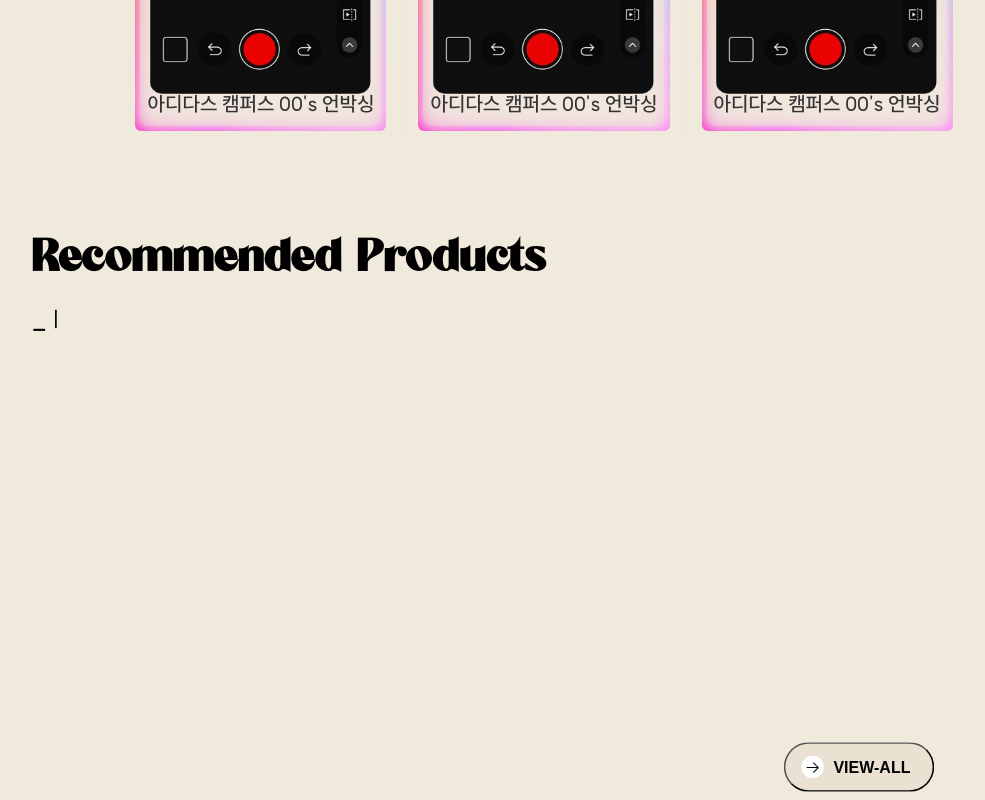
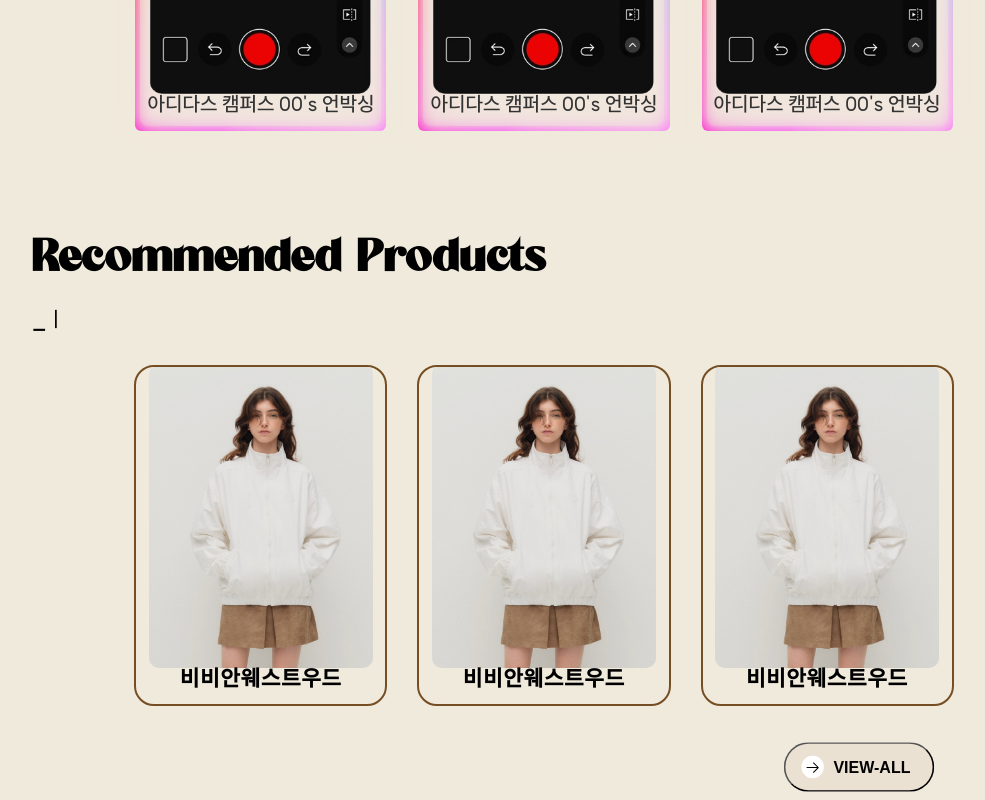
Before and after one commit to SK-Rookies-Final3/FrontEnd, a React (Create React App) app: page / in a window 1280 px wide. Shown: the part 1460-2260 px from the top of the page, without its empty margins (96-1081 px from the left). Built offline with nearby package versions, Linux system fonts and the light colour scheme.

Commit message:
fix: RF-42 <메인페이지 className 수정>

```diff
--- a/src/component/Home.js
+++ b/src/component/Home.js
@@ -244,7 +244,7 @@ function Home() {
 
 
             {/* Product Form */}
-            <div className='p-form-container section'>
+            <div className='p-form-container sections'>
                 <h2 className="form-title">Recommended Products</h2>
                 <div className="typed-text">_ {newDisplayedText}</div>
                 <div className="product-form-container">
```
